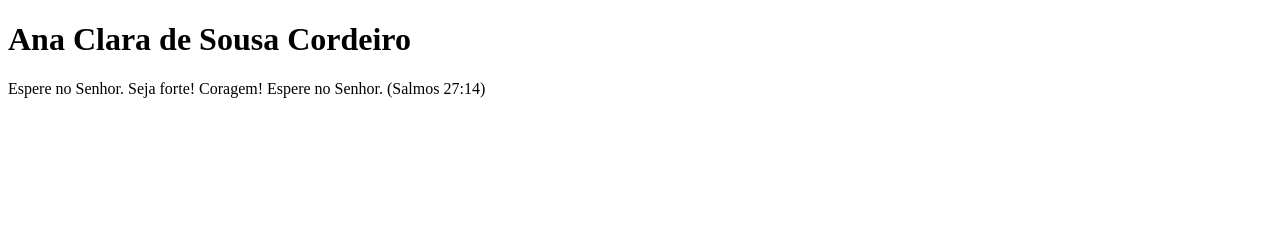
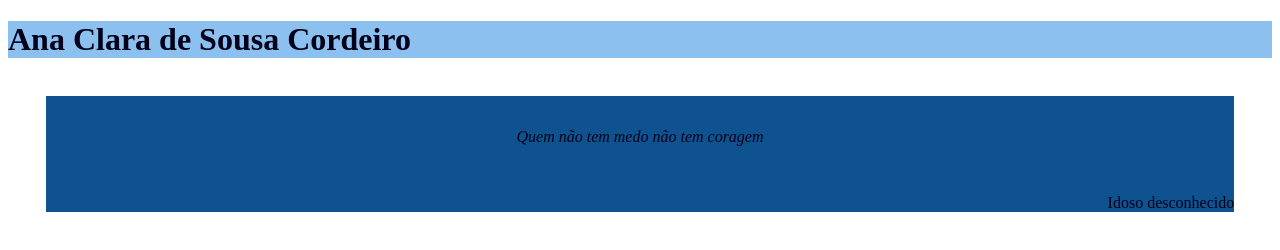
Before and after one commit to anasousc/recupera-o-2-trimestre, a plain HTML site: page index.html in a window 1280 px wide. Drawn offline with Linux system fonts and the light colour scheme.

Commit message:
Add files via upload

```diff
--- a/index.html
+++ b/index.html
@@ -4,6 +4,7 @@
     <meta charset="UTF-8">
     <meta name="viewport" content="width=device-width, initial-scale=1.0">
     <title>Ana Clara</title>
+    <link rel="stylesheet" href="style.css">
 </head>
 <body>
 
@@ -12,9 +13,9 @@
 
 </header>
 <main>
+    <p class="lema">  Quem não tem medo não tem coragem</p>
+    <p class="autor">Idoso desconhecido</p>
+</main>
 
-</main>
-<p class="lema"> Espere no Senhor. Seja forte! Coragem! Espere no Senhor.
-    (Salmos 27:14)</p>
 </body>
 </html>
--- a/style.css
+++ b/style.css
@@ -1,10 +1,23 @@
-lema{
+header{
+   background-color: rgb(140, 192, 238);
+}
+main{
+    background-color: rgb(14, 83, 143);
+    margin: 1cm;
+}
+body{
+    color: rgb(1, 1, 26);
+}
+h1{
+    text-align: left;
+}
+.autor{
+    font-size: 16px;
+    text-align: right;
+    margin-top: 10px;
+}
+.lema{
+   padding: 32px;
+    font-style: italic;
     text-align: center;
-            font-size: 32px;
-            font-style: italic;
-            margin-bottom: 20px;
-            text-align: right;
-            font-size: 16px;
-            font-family: Arial, sans-serif;
-            margin: 50px;
 }
```
